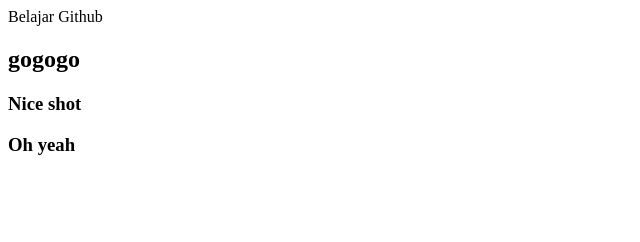
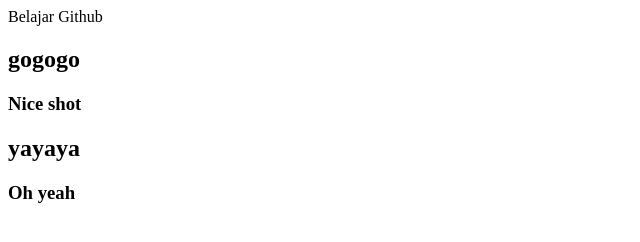
Before and after one commit to christysimarmata/tutorial, a plain HTML site: page index.html in a window 1280 px wide. Shown: the whole page, without its empty margins (0-640 px from the left). Drawn offline with Linux system fonts and the light colour scheme.

Commit message:
komit lagi

```diff
--- a/index.html
+++ b/index.html
@@ -2,5 +2,6 @@
 <head> Belajar Github </head>
 <h2>gogogo</h2>
 <h3>Nice shot</h3>
+<h2>yayaya</h2>
   <h3>Oh yeah</h3>
 </html>
```
